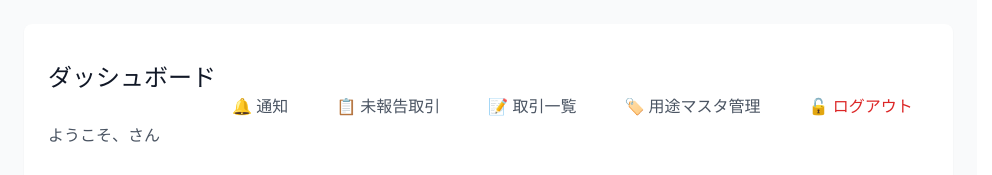
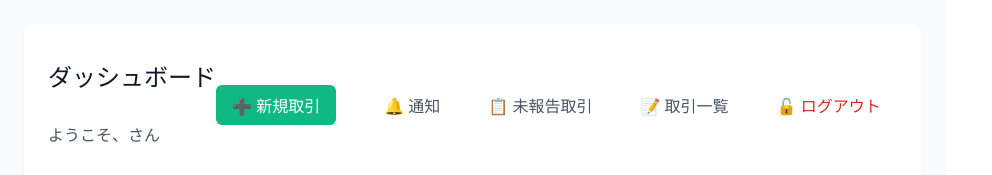
Before and after one commit to shinozakik-7618/expense-management-app, a React (Vite) app: page /dashboard in a window 1280 px wide. Shown: the top 175 px of the page, without its empty margins (0-992 px from the left). Built offline with nearby package versions, Linux system fonts and the light colour scheme; no server answers; the database is empty; sample sign-in values are in the browser's storage.

Commit message:
UI改善：新規取引ボタンを通知ボタンの左側に移動（よく使う機能を優先配置）

```diff
--- a/src/App.tsx
+++ b/src/App.tsx
@@ -5,6 +5,7 @@ import Dashboard from './Dashboard';
 import TransactionList from './TransactionList';
 import UnreportedTransactions from './UnreportedTransactions';
 import TransactionEdit from './TransactionEdit';
+import TransactionCreate from './TransactionCreate';
 import TransactionDetail from './TransactionDetail';
 import CategoryManagement from './CategoryManagement';
 import UserManagement from './UserManagement';
@@ -18,6 +19,7 @@ function App() {
         <Route path="/login" element={<Login />} />
         <Route path="/dashboard" element={<Dashboard />} />
         <Route path="/transactions" element={<TransactionList />} />
+        <Route path="/transactions/new" element={<TransactionCreate />} />
         <Route path="/transactions/:id" element={<TransactionDetail />} />
         <Route path="/transactions/:id/edit" element={<TransactionEdit />} />
         <Route path="/unreported" element={<UnreportedTransactions />} />
--- a/src/Dashboard.tsx
+++ b/src/Dashboard.tsx
@@ -163,6 +163,9 @@ const Dashboard: React.FC = () => {
               </div>
             </div>
             <div style={{ display: 'flex', gap: '1rem' }}>
+              <button onClick={() => navigate("/transactions/new")} style={{ padding: "0.5rem 1rem", backgroundColor: "#10b981", color: "white", cursor: "pointer", border: "none", borderRadius: "0.375rem", marginRight: "1rem" }}>
+                ➕ 新規取引
+              </button>
               <button
                 onClick={() => navigate('/notifications')}
                 style={{ position: 'relative', padding: '0.5rem 1rem', color: '#4b5563', cursor: 'pointer', border: 'none', background: 'none' }}
@@ -193,9 +196,6 @@ const Dashboard: React.FC = () => {
               </button>
               <button onClick={() => navigate('/transactions')} style={{ padding: '0.5rem 1rem', color: '#4b5563', cursor: 'pointer', border: 'none', background: 'none' }}>
                 📝 取引一覧
-              </button>
-              <button onClick={() => navigate('/purpose-master')} style={{ padding: '0.5rem 1rem', color: '#4b5563', cursor: 'pointer', border: 'none', background: 'none' }}>
-                🏷️ 用途マスタ管理
               </button>
               {userRole === 'admin' && (
                 <button onClick={() => navigate('/user-management')} style={{ padding: '0.5rem 1rem', color: '#4b5563', cursor: 'pointer', border: 'none', background: 'none' }}>
```
